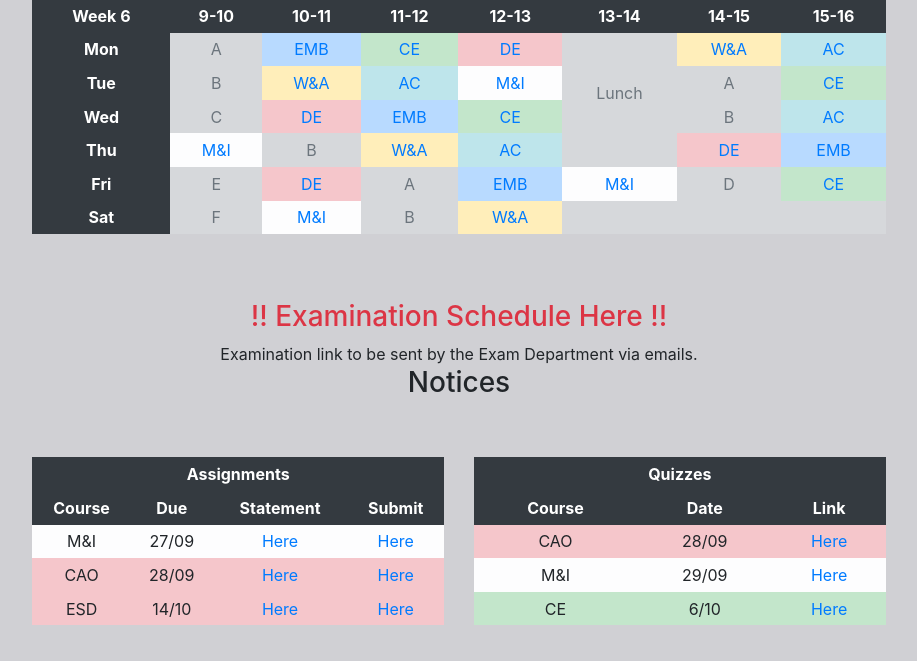
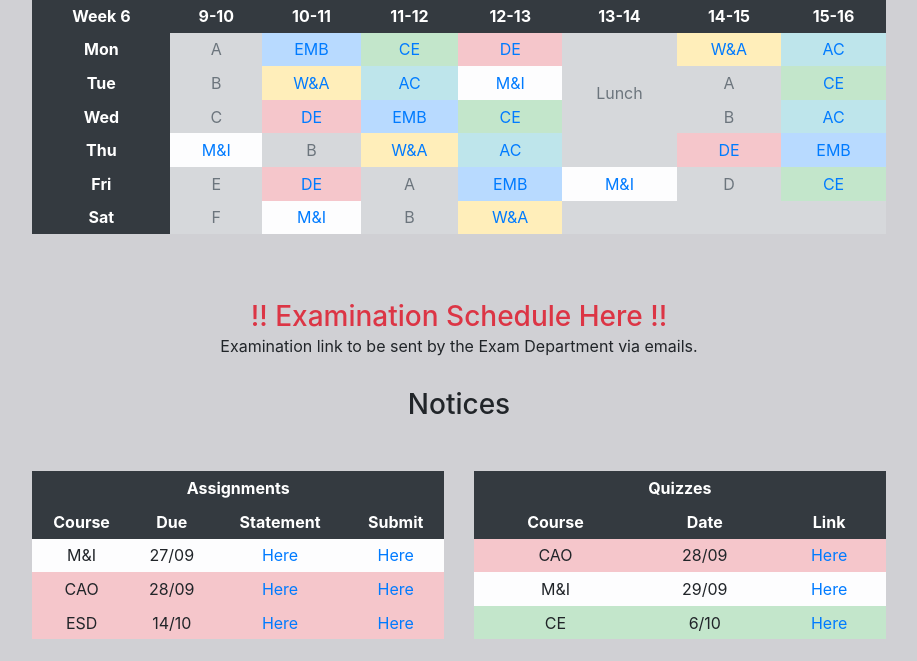
Before and after one commit to diu100kar/ece, a PHP site: page / in a window 1280 px wide. Shown: the part 87-748 px from the top of the page, without its empty margins (181-1098 px from the left). Run offline with PHP 8.4, Linux system fonts and the light colour scheme.

Commit message:
Update styling.css

```diff
--- a/styling.css
+++ b/styling.css
@@ -69,3 +69,11 @@ td, th{
 table{
   width: 100%;
 }
+
+h3{
+  margin: 0;
+}
+
+#notices{
+  margin-top: 30px;
+}
```
